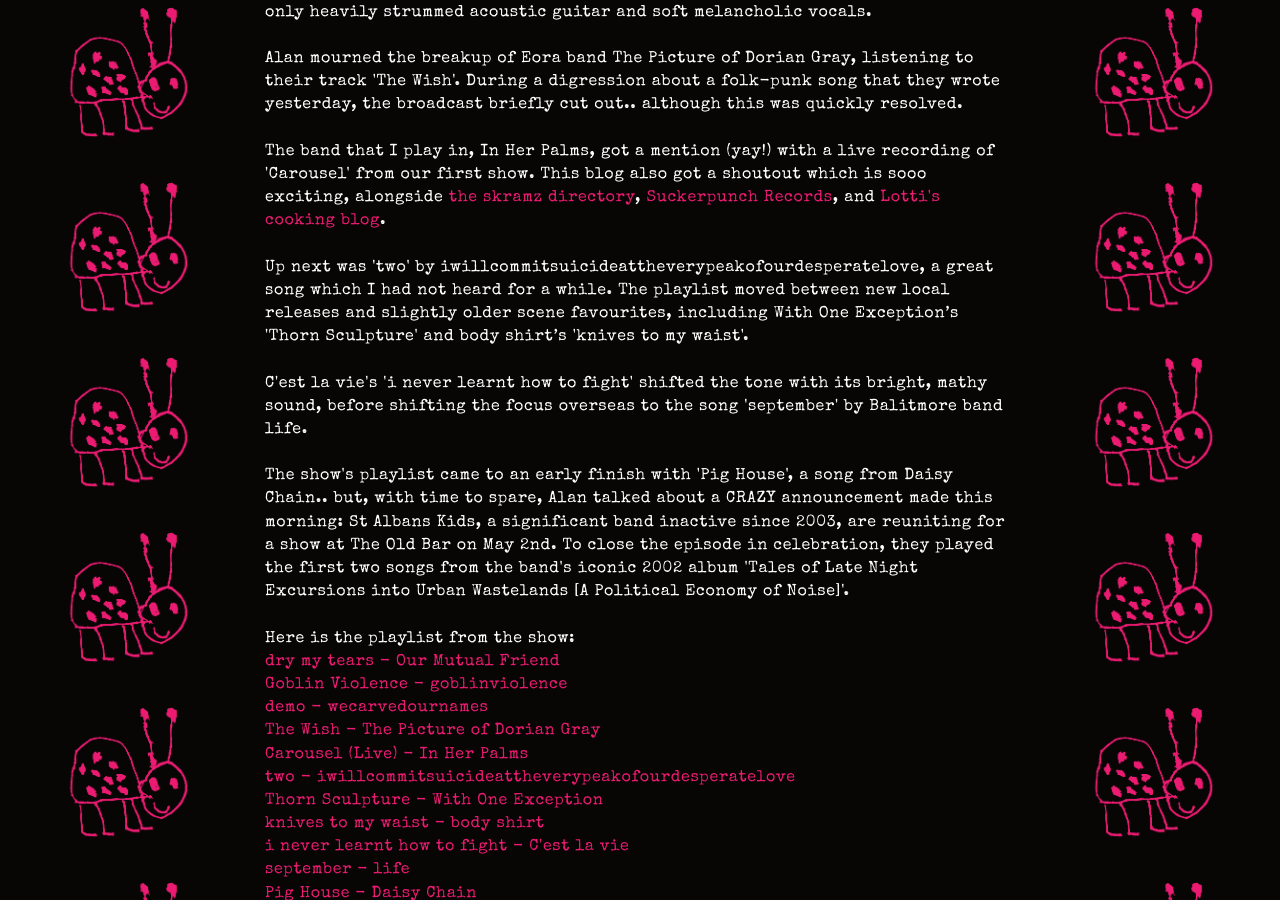
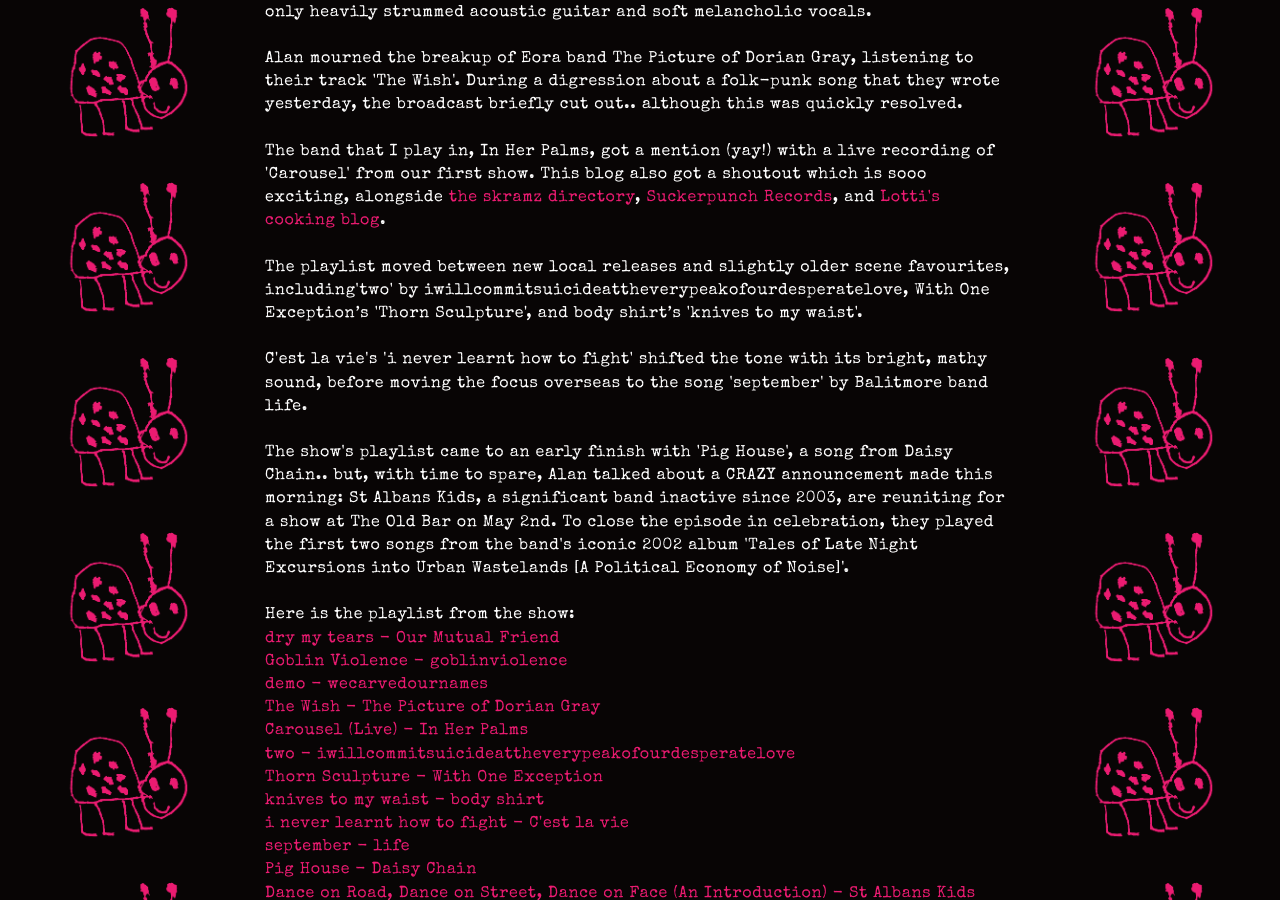
Before and after one commit to xxiwriterecipesnotlovelettersxx/xxiwriterecipesnotlovelettersxx.github.io, a Jekyll site: the page built from _posts/2026-03-09-gay-chud-vegan-skramz.md, in a window 1280 px wide and 900 px high, scrolled down 1433 px. Built offline with Jekyll 4.4.1, drawn with Linux system fonts in a browser that asks for light colours.

Commit message:
Update 2026-03-09-gay-chud-vegan-skramz.md

```diff
--- a/_posts/2026-03-09-gay-chud-vegan-skramz.md
+++ b/_posts/2026-03-09-gay-chud-vegan-skramz.md
@@ -24,9 +24,9 @@ Alan mourned the breakup of Eora band The Picture of Dorian Gray, listening to t
 <br><br>
 The band that I play in, In Her Palms, got a mention (yay!) with a live recording of 'Carousel' from our first show. This blog also got a shoutout which is sooo exciting, alongside <a href="https://au.skramz.directory/">the skramz directory</a>, <a href="https://www.suckerpunchrecords.net/">Suckerpunch Records</a>, and <a href="http://martinch3ck.github.io/food-blog/index.html">Lotti's cooking blog</a>.
 <br><br>
-Up next was 'two' by iwillcommitsuicideattheverypeakofourdesperatelove, a great song which I had not heard for a while. The playlist moved between new local releases and slightly older scene favourites, including With One Exception’s 'Thorn Sculpture' and body shirt’s 'knives to my waist'.
+The playlist moved between new local releases and slightly older scene favourites, including'two' by iwillcommitsuicideattheverypeakofourdesperatelove, With One Exception’s 'Thorn Sculpture', and body shirt’s 'knives to my waist'.
 <br><br>
-C'est la vie's 'i never learnt how to fight' shifted the tone with its bright, mathy sound, before shifting the focus overseas to the song 'september' by Balitmore band life.
+C'est la vie's 'i never learnt how to fight' shifted the tone with its bright, mathy sound, before moving the focus overseas to the song 'september' by Balitmore band life.
 <br><br>
 The show's playlist came to an early finish with 'Pig House', a song from Daisy Chain.. but, with time to spare, Alan talked about a CRAZY announcement made this morning: St Albans Kids, a significant band inactive since 2003, are reuniting for a show at The Old Bar on May 2nd. To close the episode in celebration, they played the first two songs from the band's iconic 2002 album 'Tales of Late Night Excursions into Urban Wastelands [A Political Economy of Noise]'.
 <br><br>
```
